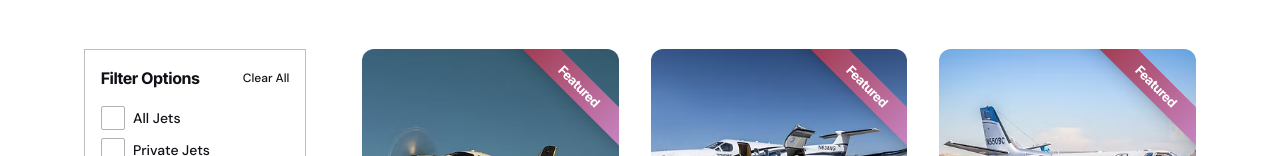
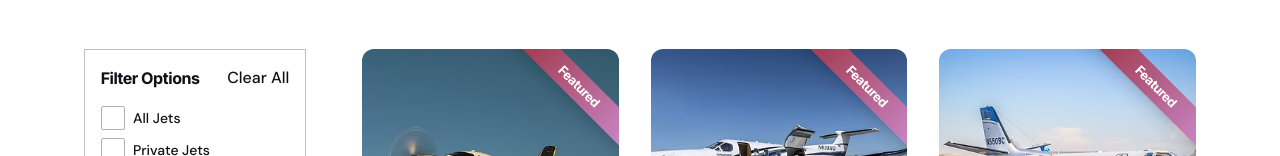
Before and after one commit to SagheerHussain/skynet-frontend, a React (Vite) app: page /blogs in a window 1280 px wide. Shown: the part 311-467 px from the top of the page. Built offline with nearby package versions, Linux system fonts and the light colour scheme; a web font is replaced by a local one.

Commit message:
Bugs Fix

```diff
--- a/src/components/BlogListing.jsx
+++ b/src/components/BlogListing.jsx
@@ -116,10 +116,10 @@ const BlogListing = () => {
           <aside className="lg:mb-0 mb-4 w-full lg:w-[20%] h-full p-4 border-[1px] border-[#00000040]">
             <div>
               <div className="flex justify-between mb-4">
-                <h3 className="text-[#111218] font-medium">Filter Options</h3>
+                <h3 className="text-[#111218] font-medium xl:text-base lg:text-xs">Filter Options</h3>
                 <button
                   onClick={() => setSelectedCategories([])}
-                  className="text-[#111218] font-medium text-xs hover:text-tertiary_color"
+                  className="text-[#111218] font-medium xl:text-base lg:text-xs hover:text-tertiary_color"
                 >
                   Clear All
                 </button>
```
